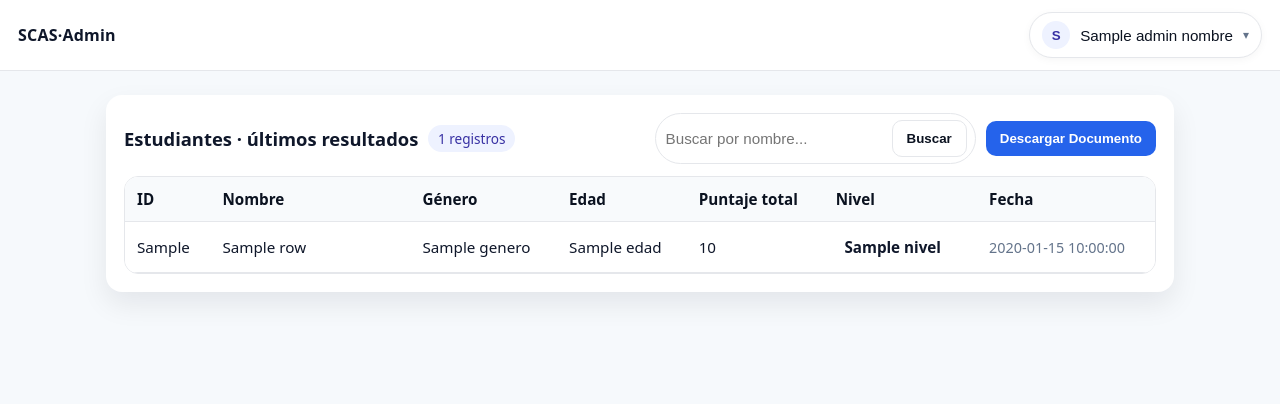
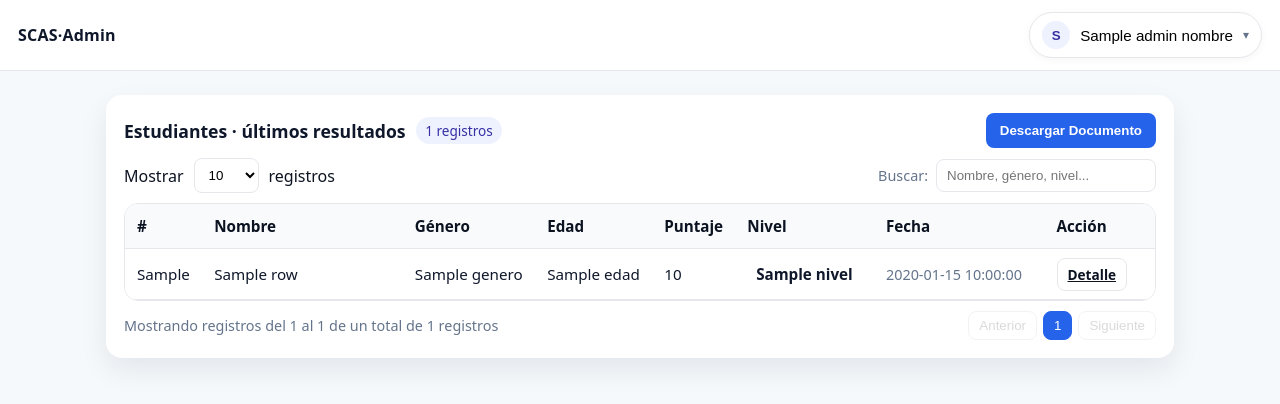
Before and after one commit to MirellaYuriko1/Tesis_clon, a Flask app: template templates/panel.html in a window 1280 px wide. Shown: the top 404 px of the page. Run offline with Flask 3, Linux system fonts and the light colour scheme; the template is opened without the code that fills it: most values are stand-ins (such as "Sample title", 1, 10 or a date in 2020).

Commit message:
Actualizar

```diff
--- a/templates/panel.html
+++ b/templates/panel.html
@@ -8,73 +8,49 @@
     :root{
       --bg:#f6f9fc; --card:#fff; --ink:#0f172a; --muted:#64748b; --line:#e5e7eb;
       --primary:#2563eb; --primary-2:#1e40af; --shadow:0 12px 28px rgba(2,8,23,.08);
-      --ok:#16a34a; --mid:#d97706; --high:#dc2626;
       --radius:16px; --radius-sm:10px;
     }
     *{box-sizing:border-box}
     html,body{background:var(--bg);color:var(--ink);margin:0;font-family:ui-sans-serif,system-ui,Segoe UI,Roboto,Arial}
 
-    /* Navbar */
-    .nav{
-      display:flex;align-items:center;justify-content:space-between;
-      padding:12px 18px;background:#fff;border-bottom:1px solid var(--line);
-      position:sticky;top:0;z-index:20
-    }
+    /* NAV */
+    .nav{display:flex;align-items:center;justify-content:space-between;padding:12px 18px;background:#fff;border-bottom:1px solid var(--line);position:sticky;top:0;z-index:30}
     .brand{font-weight:800;letter-spacing:.2px}
     .user{position:relative}
-    .user-btn{
-      display:flex;align-items:center;gap:10px;
-      background:#fff;border:1px solid var(--line);border-radius:999px;
-      padding:8px 12px;cursor:pointer;box-shadow:0 2px 8px rgba(2,8,23,.04)
-    }
-    .user-avatar{
-      width:28px;height:28px;display:inline-grid;place-items:center;border-radius:999px;
-      background:#eef2ff;color:#3730a3;font-weight:700
-    }
-    .user-name{font-size:.95rem;color:#0b1220}
+    .user-btn{display:flex;align-items:center;gap:10px;background:#fff;border:1px solid var(--line);border-radius:999px;padding:8px 12px;cursor:pointer;box-shadow:0 2px 8px rgba(2,8,23,.04)}
+    .user-avatar{width:28px;height:28px;display:inline-grid;place-items:center;border-radius:999px;background:#eef2ff;color:#3730a3;font-weight:700}
+    .user-name{font-size:.95rem}
     .caret{font-size:12px;color:var(--muted)}
-    .menu{
-      position:absolute;right:0;top:48px;background:#fff;border:1px solid var(--line);
-      border-radius:12px;box-shadow:var(--shadow);min-width:180px;display:none;overflow:hidden
-    }
+    .menu{position:absolute;right:0;top:48px;background:#fff;border:1px solid var(--line);border-radius:12px;box-shadow:var(--shadow);min-width:180px;display:none;overflow:hidden}
     .menu[data-open="true"]{display:block}
-    .menu a{
-      display:flex;align-items:center;gap:10px;padding:10px 12px;color:#0b1220;
-      text-decoration:none;font-size:.95rem
-    }
+    .menu a{display:flex;align-items:center;gap:10px;padding:10px 12px;color:#0b1220;text-decoration:none;font-size:.95rem}
     .menu a:hover{background:#f8fafc}
 
-    /* Layout */
+    /* LAYOUT */
     .wrap{max-width:1100px;margin:24px auto;padding:0 16px}
     .card{background:var(--card);border-radius:var(--radius);box-shadow:var(--shadow);padding:18px}
-    .header{
-      display:flex;flex-wrap:wrap;gap:10px;align-items:center;justify-content:space-between;margin-bottom:12px
-    }
-    .title{font-size:1.15rem;margin:0}
+
+    /* TOP BAR (title + download) */
+    .top{display:flex;align-items:center;justify-content:space-between;gap:12px;margin-bottom:10px;flex-wrap:wrap}
+    .title{font-size:1.1rem;margin:0}
     .pill{background:#eef2ff;color:#3730a3;border-radius:999px;padding:.25rem .6rem;font-size:.85rem}
 
-    /* Actions */
-    .actions{display:flex;gap:10px;align-items:center;flex-wrap:wrap}
-    .search{
-      display:flex;gap:8px;align-items:center;background:#fff;border:1px solid var(--line);
-      border-radius:999px;padding:6px 8px
-    }
-    .search input{
-      border:none;outline:none;min-width:220px;font-size:.95rem
-    }
-    .btn{
-      appearance:none;border:none;border-radius:10px;padding:10px 14px;font-weight:600;cursor:pointer
-    }
+    /* CONTROLS (mostrar / buscar / descargar) */
+    .controls{display:flex;align-items:center;justify-content:space-between;gap:12px;flex-wrap:wrap;margin:10px 0}
+    .left-ctrl{display:flex;align-items:center;gap:10px;color:#0b1220}
+    .left-ctrl select{border:1px solid var(--line);border-radius:8px;padding:8px 10px;background:#fff}
+    .right-ctrl{display:flex;align-items:center;gap:8px}
+    .search{display:flex;align-items:center;gap:8px}
+    .search input{border:1px solid var(--line);border-radius:8px;padding:8px 10px;min-width:220px}
+    .btn{appearance:none;border:none;border-radius:8px;padding:10px 14px;font-weight:600;cursor:pointer}
     .btn-primary{background:var(--primary);color:#fff}
     .btn-primary:hover{background:var(--primary-2)}
-    .btn-ghost{
-      background:#fff;border:1px solid var(--line);color:#0b1220
-    }
+    .btn-outline{background:#fff;border:1px solid var(--line);color:#0b1220}
 
-    /* Table */
+    /* TABLE */
     .table-wrap{overflow:auto;border:1px solid var(--line);border-radius:14px}
     table{width:100%;border-collapse:collapse;font-size:.95rem;background:#fff}
-    th,td{padding:12px;border-bottom:1px solid var(--line);text-align:left}
+    th,td{padding:12px;border-bottom:1px solid var(--line);text-align:left;white-space:nowrap}
     th{font-weight:700;color:#0b1220;background:#f8fafc}
     tr:hover td{background:#f9fbff}
     .muted{color:var(--muted);font-size:.9rem}
@@ -82,8 +58,15 @@
     .lvl.Bajo{background:#ecfdf5;color:#065f46}
     .lvl.Moderado{background:#fff7ed;color:#9a3412}
     .lvl.Alto,.lvl.Severo{background:#fef2f2;color:#991b1b}
+    .btn-sm{padding:6px 10px;border-radius:8px;font-weight:700;font-size:.85rem}
 
-    /* Responsive helpers */
+    /* FOOT (status + pagination) */
+    .foot{display:flex;align-items:center;justify-content:space-between;gap:12px;flex-wrap:wrap;margin-top:10px}
+    .pagination{display:flex;align-items:center;gap:6px}
+    .page{border:1px solid var(--line);background:#fff;border-radius:8px;padding:6px 10px;cursor:pointer}
+    .page[aria-current="true"]{background:var(--primary);color:#fff;border-color:var(--primary)}
+    .page:disabled{opacity:.5;cursor:not-allowed}
+
     @media (max-width:640px){
       .search input{min-width:140px}
       .title{font-size:1rem}
@@ -91,10 +74,9 @@
   </style>
 </head>
 <body>
+  <!-- NAVBAR -->
   <header class="nav">
     <div class="brand">SCAS·Admin</div>
-
-    <!-- Menú usuario -->
     <div class="user">
       <button class="user-btn" id="userBtn" aria-haspopup="true" aria-expanded="false">
         <span class="user-avatar">{{ (admin_nombre[:1] if admin_nombre else 'A') | upper }}</span>
@@ -103,50 +85,63 @@
       </button>
       <div class="menu" id="userMenu" role="menu" aria-label="Opciones de usuario" data-open="false">
         <a href="/logout" role="menuitem">↩️ Cerrar sesión</a>
+        <a href="/" role="menuitem">🏠 Inicio</a>
       </div>
     </div>
   </header>
 
   <main class="wrap">
     <div class="card">
-      <div class="header">
+      <div class="top">
         <div style="display:flex;align-items:center;gap:10px;flex-wrap:wrap">
           <h2 class="title">Estudiantes · últimos resultados</h2>
           <span class="pill">{{ rows|length }} registros</span>
         </div>
+        <!-- Descargar (mantiene filtro actual) -->
+        <form id="dlForm" action="/descargar_documento" method="GET">
+          <input type="hidden" name="uid" value="{{ uid }}"/>
+          <input type="hidden" name="q" id="dlQuery" value=""/>
+          <button class="btn btn-primary" type="submit">Descargar Documento</button>
+        </form>
+      </div>
 
-        <div class="actions">
-          <!-- Buscador -->
-          <form class="search" action="/form_panel" method="GET">
-            <input type="hidden" name="uid" value="{{ uid }}"/>
-            <input type="text" name="q" placeholder="Buscar por nombre..." value="{{ q or '' }}" />
-            <button class="btn btn-ghost" type="submit">Buscar</button>
-          </form>
+      <!-- CONTROLES estilo DataTable -->
+      <div class="controls">
+        <div class="left-ctrl">
+          <label for="pageSize">Mostrar</label>
+          <select id="pageSize" aria-label="Mostrar registros">
+            <option value="10" selected>10</option>
+            <option value="25">25</option>
+            <option value="50">50</option>
+            <option value="100">100</option>
+          </select>
+          <span>registros</span>
+        </div>
 
-          <!-- Descargar Documento -->
-          <form action="/descargar_documento" method="GET">
-            <input type="hidden" name="uid" value="{{ uid }}"/>
-            <input type="hidden" name="q" value="{{ q or '' }}"/>
-            <button class="btn btn-primary" type="submit">Descargar Documento</button>
-          </form>
+        <div class="right-ctrl">
+          <div class="search">
+            <label for="globalSearch" class="muted">Buscar:</label>
+            <input id="globalSearch" type="search" placeholder="Nombre, género, nivel..." />
+          </div>
         </div>
       </div>
 
-      {% if rows and rows|length > 0 %}
+      <!-- TABLA -->
       <div class="table-wrap">
-        <table>
+        <table id="dataTable">
           <thead>
             <tr>
-              <th style="min-width:70px;">ID</th>
-              <th style="min-width:180px;">Nombre</th>
+              <th style="min-width:60px;">#</th>
+              <th style="min-width:200px;">Nombre</th>
               <th>Género</th>
               <th>Edad</th>
-              <th>Puntaje total</th>
+              <th>Puntaje</th>
               <th>Nivel</th>
-              <th style="min-width:160px;">Fecha</th>
+              <th style="min-width:170px;">Fecha</th>
+              <th style="min-width:110px;">Acción</th>
             </tr>
           </thead>
-          <tbody>
+          <tbody id="tableBody">
             {% for r in rows %}
             <tr>
               <td>{{ r.id_usuario }}</td>
@@ -156,42 +151,126 @@
               <td>{{ r.puntaje_total }}</td>
               <td><span class="lvl {{ r.nivel|default('') }}">{{ r.nivel }}</span></td>
               <td class="muted">{{ r.created_at }}</td>
+              <td>
+                <a class="btn btn-outline btn-sm" target="_blank" href="/resultado?uid={{ r.id_usuario }}">Detalle</a>
+              </td>
             </tr>
             {% endfor %}
           </tbody>
         </table>
       </div>
-      {% else %}
-        <p class="muted">No se encontraron resultados con el criterio actual.</p>
-      {% endif %}
+
+      <!-- FOOTER estilo DataTable -->
+      <div class="foot">
+        <div class="muted" id="statusText">Mostrando 0 a 0 de 0 registros</div>
+        <div class="pagination" id="pagination">
+          <button class="page" id="prevBtn">Anterior</button>
+          <div id="pageNums" style="display:flex;gap:6px;"></div>
+          <button class="page" id="nextBtn">Siguiente</button>
+        </div>
+      </div>
     </div>
   </main>
 
   <script>
-    // Toggle del menú de usuario + cerrar al hacer clic fuera
-    const btn = document.getElementById('userBtn');
-    const menu = document.getElementById('userMenu');
-
-    btn.addEventListener('click', (e) => {
+    // ===== Menú usuario =====
+    const userBtn = document.getElementById('userBtn');
+    const userMenu = document.getElementById('userMenu');
+    userBtn.addEventListener('click', (e) => {
       e.stopPropagation();
-      const isOpen = menu.getAttribute('data-open') === 'true';
-      menu.setAttribute('data-open', !isOpen);
-      btn.setAttribute('aria-expanded', String(!isOpen));
+      const isOpen = userMenu.getAttribute('data-open') === 'true';
+      userMenu.setAttribute('data-open', !isOpen);
+      userBtn.setAttribute('aria-expanded', String(!isOpen));
     });
-
     document.addEventListener('click', (e) => {
-      if (!menu.contains(e.target) && !btn.contains(e.target)) {
-        menu.setAttribute('data-open', 'false');
-        btn.setAttribute('aria-expanded', 'false');
+      if (!userMenu.contains(e.target) && !userBtn.contains(e.target)) {
+        userMenu.setAttribute('data-open', 'false');
+        userBtn.setAttribute('aria-expanded', 'false');
       }
     });
 
-    // Submitear buscador al Enter
-    document.querySelector('.search input').addEventListener('keydown', (e) => {
-      if (e.key === 'Enter') {
-        e.target.closest('form').submit();
+    // ===== DataTable-like (vanilla) =====
+    const tbody = document.getElementById('tableBody');
+    const rows = Array.from(tbody.querySelectorAll('tr'));
+    const pageSizeSel = document.getElementById('pageSize');
+    const searchInput = document.getElementById('globalSearch');
+    const statusText = document.getElementById('statusText');
+    const pag = document.getElementById('pagination');
+    const prevBtn = document.getElementById('prevBtn');
+    const nextBtn = document.getElementById('nextBtn');
+    const pageNums = document.getElementById('pageNums');
+    const dlForm = document.getElementById('dlForm');
+    const dlQuery = document.getElementById('dlQuery');
+
+    let current = 1;
+    let pageSize = parseInt(pageSizeSel.value, 10);
+    let filtered = rows.slice(); // inicia con todo
+
+    function render() {
+      // paginar
+      const total = filtered.length;
+      const totalPages = Math.max(1, Math.ceil(total / pageSize));
+      if (current > totalPages) current = totalPages;
+      const startIdx = (current - 1) * pageSize;
+      const endIdx = Math.min(startIdx + pageSize, total);
+
+      // mostrar filas
+      rows.forEach(r => r.style.display = 'none');
+      filtered.slice(startIdx, endIdx).forEach(r => r.style.display = '');
+
+      // status
+      statusText.textContent = total
+        ? `Mostrando registros del ${startIdx + 1} al ${endIdx} de un total de ${total} registros`
+        : 'Mostrando 0 a 0 de 0 registros';
+
+      // botones prev/next
+      prevBtn.disabled = current === 1;
+      nextBtn.disabled = current === totalPages;
+
+      // números de página
+      pageNums.innerHTML = '';
+      const maxPages = 6; // cantidad visible
+      let start = Math.max(1, current - 2);
+      let end = Math.min(totalPages, start + maxPages - 1);
+      if (end - start + 1 < maxPages) start = Math.max(1, end - maxPages + 1);
+
+      for (let p = start; p <= end; p++) {
+        const btn = document.createElement('button');
+        btn.className = 'page';
+        btn.textContent = p;
+        btn.setAttribute('aria-current', String(p === current));
+        btn.addEventListener('click', () => { current = p; render(); });
+        pageNums.appendChild(btn);
       }
+    }
+
+    function applyFilter() {
+      const q = searchInput.value.trim().toLowerCase();
+      filtered = rows.filter(tr => tr.textContent.toLowerCase().includes(q));
+      current = 1;
+      render();
+    }
+
+    // eventos
+    pageSizeSel.addEventListener('change', () => {
+      pageSize = parseInt(pageSizeSel.value, 10);
+      current = 1;
+      render();
     });
+    searchInput.addEventListener('input', applyFilter);
+    prevBtn.addEventListener('click', () => { if (current > 1) { current--; render(); }});
+    nextBtn.addEventListener('click', () => {
+      const totalPages = Math.max(1, Math.ceil(filtered.length / pageSize));
+      if (current < totalPages) { current++; render(); }
+    });
+
+    // sincroniza filtro con descarga
+    dlForm.addEventListener('submit', () => {
+      dlQuery.value = searchInput.value.trim();
+    });
+
+    // inicial
+    render();
   </script>
 </body>
 </html>
```
